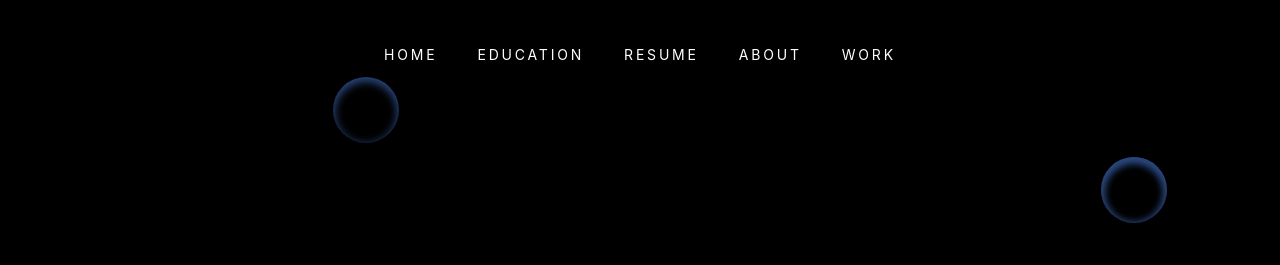
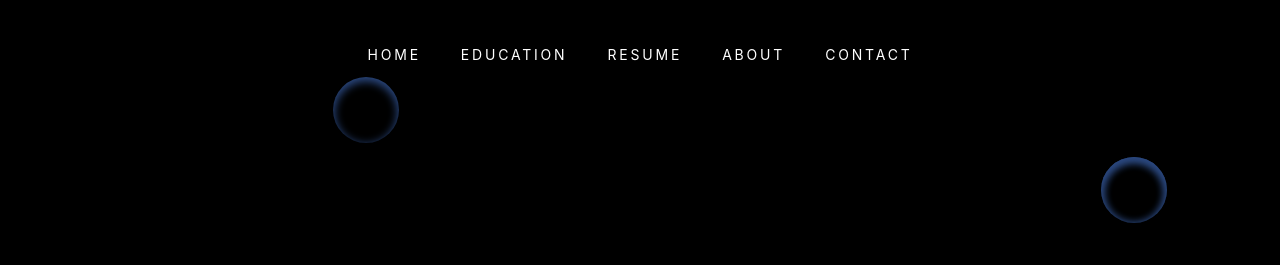
Before and after one commit to pnav2000/Portfolio, a plain HTML site: page index.html in a window 1280 px wide. Shown: the top 265 px of the page. Drawn offline with nearby package versions, Linux system fonts and the light colour scheme; files whose address does not match are found by name.

Commit message:
Update index.html

```diff
--- a/index.html
+++ b/index.html
@@ -49,8 +49,8 @@
 					<li class="nav-item"><a class="nav-link" href="#section-portfolio">Education</a></li>
 					<li class="nav-item"><a class="nav-link" href="#section-resume">Resume</a></li>
 					<li class="nav-item"><a class="nav-link" href="#section-about">About</a></li>
-<!-- 					<li class="nav-item"><a class="nav-link" href="#section-contact">Contact</a></li> -->
-					<li class="nav-item"><a class="nav-link" href="#section-work">Work</a></li>
+					<li class="nav-item"><a class="nav-link" href="#section-contact">Contact</a></li>
+<!-- 					<li class="nav-item"><a class="nav-link" href="#section-work">Work</a></li> -->
 				</ul>
 			</div>
 		</div>
```
